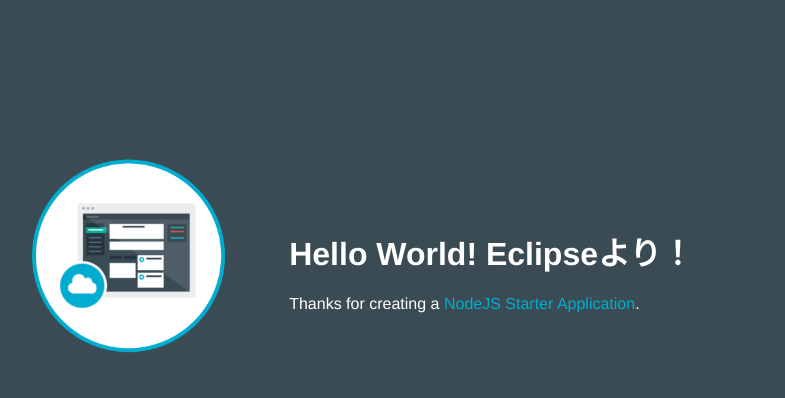
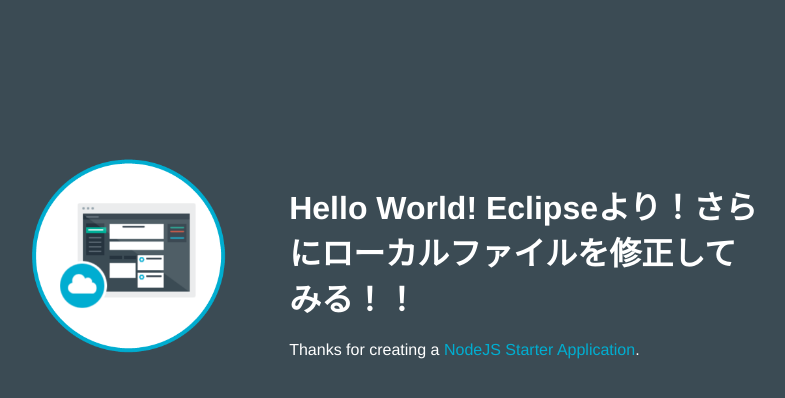
Before and after one commit to YohsukeEbato/YEBMXSample-1485870689427, a website: page public/index.html in a window 1280 px wide. Shown: the whole page, without its empty margins (253-1038 px from the left). Drawn offline with Linux system fonts and the light colour scheme.

Commit message:
ソースを修正してみる

```diff
--- a/public/index.html
+++ b/public/index.html
@@ -16,7 +16,7 @@
           <img class = "newappIcon" src="images/newapp-icon.png">
         </td>
         <td>
-          <h1>Hello World! Eclipseより！</h1>
+          <h1>Hello World! Eclipseより！さらにローカルファイルを修正してみる！！</h1>
           <p class='description'></p> Thanks for creating a <span class = "blue">NodeJS Starter Application</span>.
         </td>
       </tr>
```
